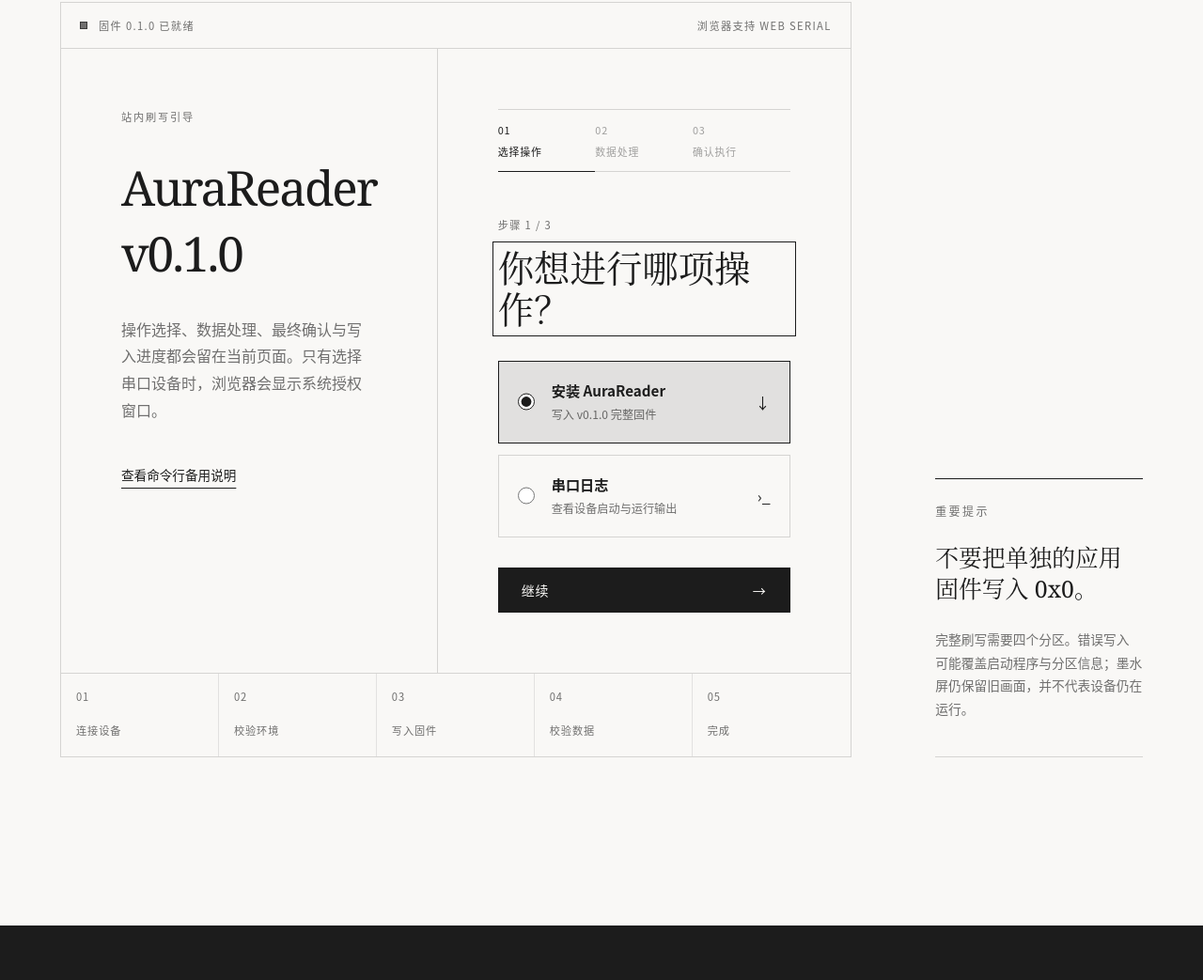
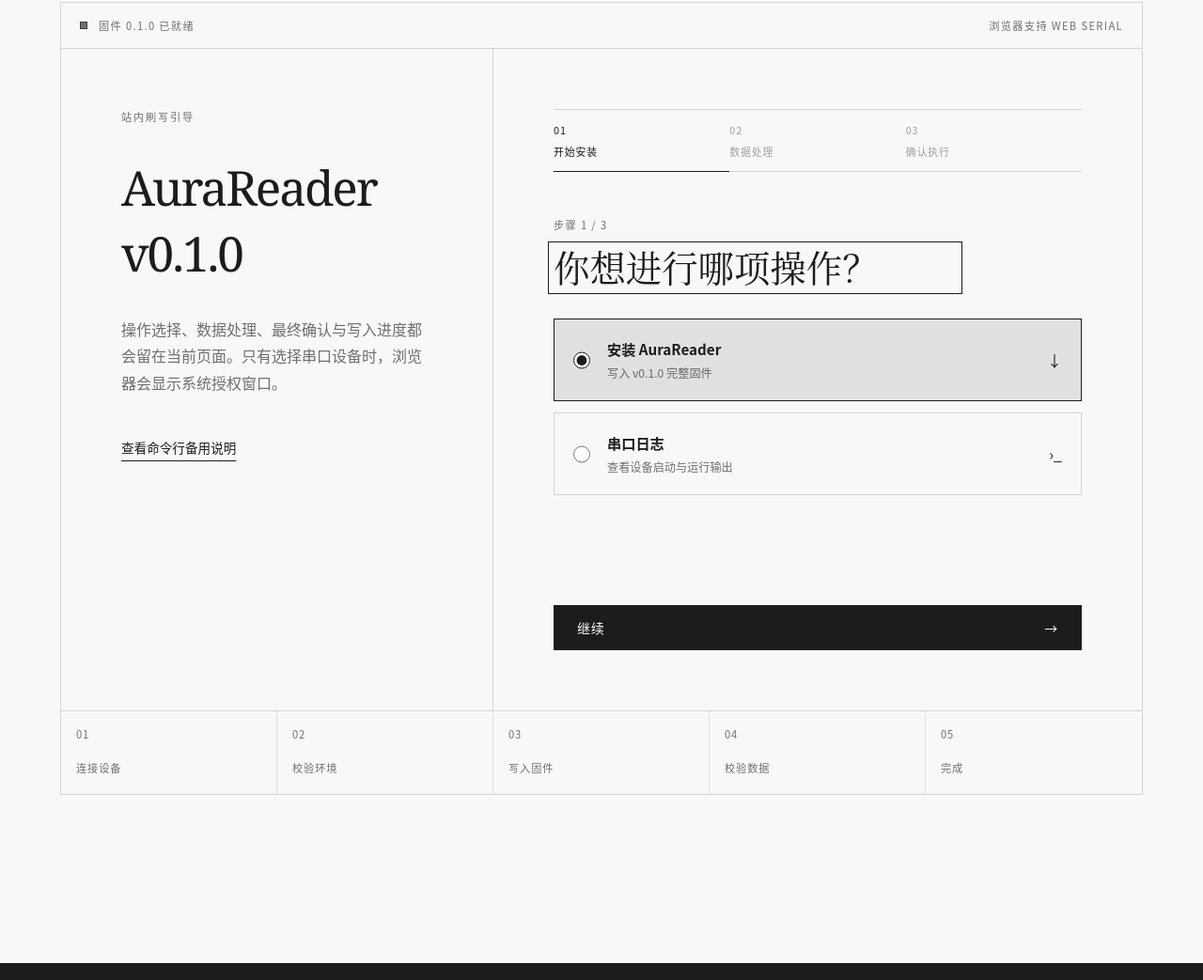
Before and after one commit to brookeke/AuraReader-Web, a website: page index.html in a window 1280 px wide. Shown: the part 6618-7661 px from the top of the page at 94% size. Drawn offline with Linux system fonts and the light colour scheme.

Commit message:
fix: stabilize flasher step layout

```diff
--- a/index.html
+++ b/index.html
@@ -145,7 +145,7 @@
             </div>
             <div class="flash-flow" data-flash-flow>
               <ol class="flash-flow-steps" aria-label="刷机引导进度">
-                <li data-flow-marker="mode" aria-current="step"><span>01</span>选择操作</li>
+                <li data-flow-marker="mode" aria-current="step"><span>01</span>开始安装</li>
                 <li data-flow-marker="erase"><span>02</span>数据处理</li>
                 <li data-flow-marker="confirm"><span>03</span>确认执行</li>
               </ol>
@@ -166,7 +166,9 @@
                     <span aria-hidden="true">›_</span>
                   </label>
                 </fieldset>
-                <button class="button button-dark flash-next" type="button" data-flow-next>继续 <span aria-hidden="true">→</span></button>
+                <div class="flash-panel-actions flash-panel-actions-single">
+                  <button class="button button-dark" type="button" data-flow-next>继续 <span aria-hidden="true">→</span></button>
+                </div>
               </section>
 
               <section class="flash-panel" data-flash-panel="erase" aria-labelledby="erase-mode-title" hidden>
@@ -186,7 +188,7 @@
                   </label>
                 </fieldset>
                 <p class="flash-note">两种方式都会改写设备内部闪存；TF 卡不会被写入。遇到旧分区或启动异常时，再选择完整擦除。</p>
-                <div class="flash-actions">
+                <div class="flash-panel-actions">
                   <button class="button button-quiet" type="button" data-flow-back="mode">返回</button>
                   <button class="button button-dark" type="button" data-flow-next="confirm">继续 <span aria-hidden="true">→</span></button>
                 </div>
@@ -205,7 +207,7 @@
                   <span>我已备份重要数据，并确认写入期间不会断开 USB 连接。</span>
                 </label>
                 <p id="flash-live-status" class="flash-live-status" role="status" aria-live="polite">完成确认后即可选择设备。</p>
-                <div class="flash-actions">
+                <div class="flash-panel-actions">
                   <button class="button button-quiet" type="button" data-flow-back="erase">返回</button>
                   <button id="flash-button" class="button button-disabled" type="button" disabled>选择设备并开始</button>
                 </div>
@@ -217,7 +219,7 @@
                 <p class="flash-note">连接速率为 115200。关闭其他占用串口的软件后，再选择 AuraReader 设备。</p>
                 <pre id="serial-output" class="serial-output" aria-label="串口日志输出" tabindex="0">等待连接…</pre>
                 <p id="console-status" class="flash-live-status" role="status" aria-live="polite">尚未连接设备。</p>
-                <div class="flash-actions">
+                <div class="flash-panel-actions">
                   <button class="button button-quiet" type="button" data-flow-back="mode">返回</button>
                   <button id="console-connect-button" class="button button-dark" type="button">选择设备并连接</button>
                   <button id="console-disconnect-button" class="button button-quiet" type="button" hidden>断开连接</button>
@@ -229,11 +231,6 @@
             <li data-flash-progress="connect"><span>01</span>连接设备</li><li data-flash-progress="check"><span>02</span>校验环境</li><li data-flash-progress="write"><span>03</span>写入固件</li><li data-flash-progress="verify"><span>04</span>校验数据</li><li data-flash-progress="done"><span>05</span>完成</li>
           </ol>
         </div>
-        <aside class="safety-note reveal" aria-labelledby="safety-title">
-          <p class="label">重要提示</p>
-          <h3 id="safety-title">不要把单独的应用固件写入 0x0。</h3>
-          <p>完整刷写需要四个分区。错误写入可能覆盖启动程序与分区信息；墨水屏仍保留旧画面，并不代表设备仍在运行。</p>
-        </aside>
       </section>
 
       <section id="manual" class="support section-shell ink-section" aria-labelledby="support-title">
--- a/package.json
+++ b/package.json
@@ -1,7 +1,7 @@
 {
   "name": "aurareader-website",
   "private": true,
-  "version": "1.2.0",
+  "version": "1.2.1",
   "type": "module",
   "packageManager": "pnpm@11.25.0",
   "scripts": {
--- a/src/styles.css
+++ b/src/styles.css
@@ -236,7 +236,7 @@
 .step p { max-width: 30rem; color: var(--ink-muted); line-height: 1.8; }
 
 .flash-heading { grid-column: 1 / -1; }
-.flash-workbench { grid-column: 1 / span 9; margin-top: 2rem; border: 1px solid var(--ink-16); }
+.flash-workbench { grid-column: 1 / -1; margin-top: 2rem; border: 1px solid var(--ink-16); }
 .flash-status-line { display: flex; justify-content: space-between; gap: 1rem; padding: 1rem 1.25rem; border-bottom: 1px solid var(--ink-16); color: var(--ink-muted); font-size: 0.7rem; letter-spacing: 0.12em; text-transform: uppercase; }
 .flash-status-line > div { display: flex; align-items: center; gap: 0.75rem; }
 .status-dot { width: 0.5rem; height: 0.5rem; border: 1px solid currentColor; background: transparent; }
@@ -247,13 +247,14 @@
 .flash-kicker { margin: 0 0 2rem; color: var(--ink-muted); font-size: 0.7rem; letter-spacing: 0.16em; text-transform: uppercase; }
 .flash-copy h3 { margin: 0; font-size: clamp(2.5rem, 4vw, 4.5rem); letter-spacing: -0.04em; }
 .flash-copy p:not(.flash-kicker) { max-width: 32rem; margin: 2rem 0; color: var(--ink-muted); line-height: 1.8; }
-.flash-flow { min-width: 0; }
+.flash-flow { min-width: 0; min-height: 44rem; display: grid; grid-template-rows: auto minmax(0, 1fr); }
 .flash-flow-steps { display: grid; grid-template-columns: repeat(3, 1fr); margin: 0 0 3rem; padding: 0; border-top: 1px solid var(--ink-16); list-style: none; }
 .flash-flow-steps li { padding: 0.85rem 0.5rem 0.85rem 0; border-bottom: 1px solid var(--ink-16); color: var(--ink-40); font-size: 0.68rem; letter-spacing: 0.08em; }
 .flash-flow-steps li span { display: block; margin-bottom: 0.4rem; font-variant-numeric: tabular-nums; }
 .flash-flow-steps li[aria-current="step"] { border-bottom-color: var(--ink); color: var(--ink); }
 .flash-flow-steps li[data-complete] { color: var(--ink-muted); }
 .flash-panel[hidden] { display: none; }
+.flash-panel:not([hidden]) { display: flex; flex-direction: column; min-height: 0; }
 .flash-panel h4 { max-width: 20ch; margin: 0 0 2rem; font-family: var(--serif); font-size: clamp(1.8rem, 3vw, 2.75rem); font-weight: 400; line-height: 1.15; }
 .flash-step-count { margin: 0 0 1rem; color: var(--ink-muted); font-size: 0.7rem; letter-spacing: 0.12em; text-transform: uppercase; }
 .flash-options { display: grid; gap: 0.75rem; margin: 0; padding: 0; border: 0; }
@@ -270,8 +271,9 @@
 .flash-live-status { min-height: 2.75rem; padding: 0.75rem 0; border-top: 1px solid var(--ink-10); border-bottom: 1px solid var(--ink-10); }
 .flash-live-status[data-state="error"] { color: #84291f; }
 .flash-live-status[data-state="success"] { color: var(--ink); font-weight: 600; }
-.flash-actions { display: flex; flex-wrap: wrap; justify-content: space-between; gap: 0.75rem; margin-top: 2rem; }
-.flash-next { width: 100%; margin-top: 2rem; }
+.flash-panel-actions { display: grid; grid-template-columns: repeat(2, minmax(0, 1fr)); gap: 0.75rem; margin-top: auto; padding-top: 2rem; }
+.flash-panel-actions-single { grid-template-columns: 1fr; }
+.flash-panel-actions .button { width: 100%; }
 .button-quiet { border-color: var(--ink-16); color: var(--ink-muted); background: transparent; }
 .button-quiet:hover { border-color: var(--ink); color: var(--ink); }
 .flash-summary { margin: 0; border-top: 1px solid var(--ink-16); }
@@ -288,10 +290,6 @@
 .flash-progress li[data-state="active"] { color: var(--ink); background: var(--ink-10); }
 .flash-progress li[data-state="complete"] { color: var(--ink); }
 .flash-progress li[data-state="error"] { color: #84291f; background: rgb(138 47 37 / 7%); }
-.safety-note { grid-column: 10 / -1; align-self: end; margin-top: 2rem; padding: 1.5rem 0; border-top: 1px solid var(--ink); border-bottom: 1px solid var(--ink-16); }
-.safety-note h3 { margin: 1.5rem 0; font-size: 1.55rem; line-height: 1.35; }
-.safety-note > p:last-child { color: var(--ink-muted); font-size: 0.86rem; line-height: 1.8; }
-
 .support { padding-inline: max(var(--page-pad), calc((100% - var(--max-width)) / 2 + var(--page-pad))); }
 .support-heading { display: grid; grid-template-columns: repeat(12, 1fr); }
 .support-heading .label { grid-column: 1 / -1; }
@@ -330,8 +328,6 @@
   .hero-copy { grid-column: 1 / span 8; }
   .hero-visual { grid-column: 9 / -1; }
   .screen-frame-hero { width: 18rem; }
-  .flash-workbench { grid-column: 1 / -1; }
-  .safety-note { grid-column: 1 / -1; max-width: 38rem; }
 }
 
 @media (max-width: 879px) {
@@ -353,7 +349,7 @@
   .hero-index { display: none; }
 
   .philosophy, .features, .guide, .flash-section { grid-template-columns: 1fr; gap: 4rem; }
-  .section-heading, .philosophy-body, .feature-list, .guide-intro, .steps, .flash-heading, .flash-workbench, .safety-note { grid-column: 1; }
+  .section-heading, .philosophy-body, .feature-list, .guide-intro, .steps, .flash-heading, .flash-workbench { grid-column: 1; }
   .features .section-heading { position: static; }
   .screen-gallery { grid-template-columns: 1fr; gap: 4.5rem; }
   .screen-card { width: min(72vw, 22rem); }
```
Also changed, not shown: tests/flasher.test.mjs (+13 -0 lines), CHANGELOG.md, README.md.
